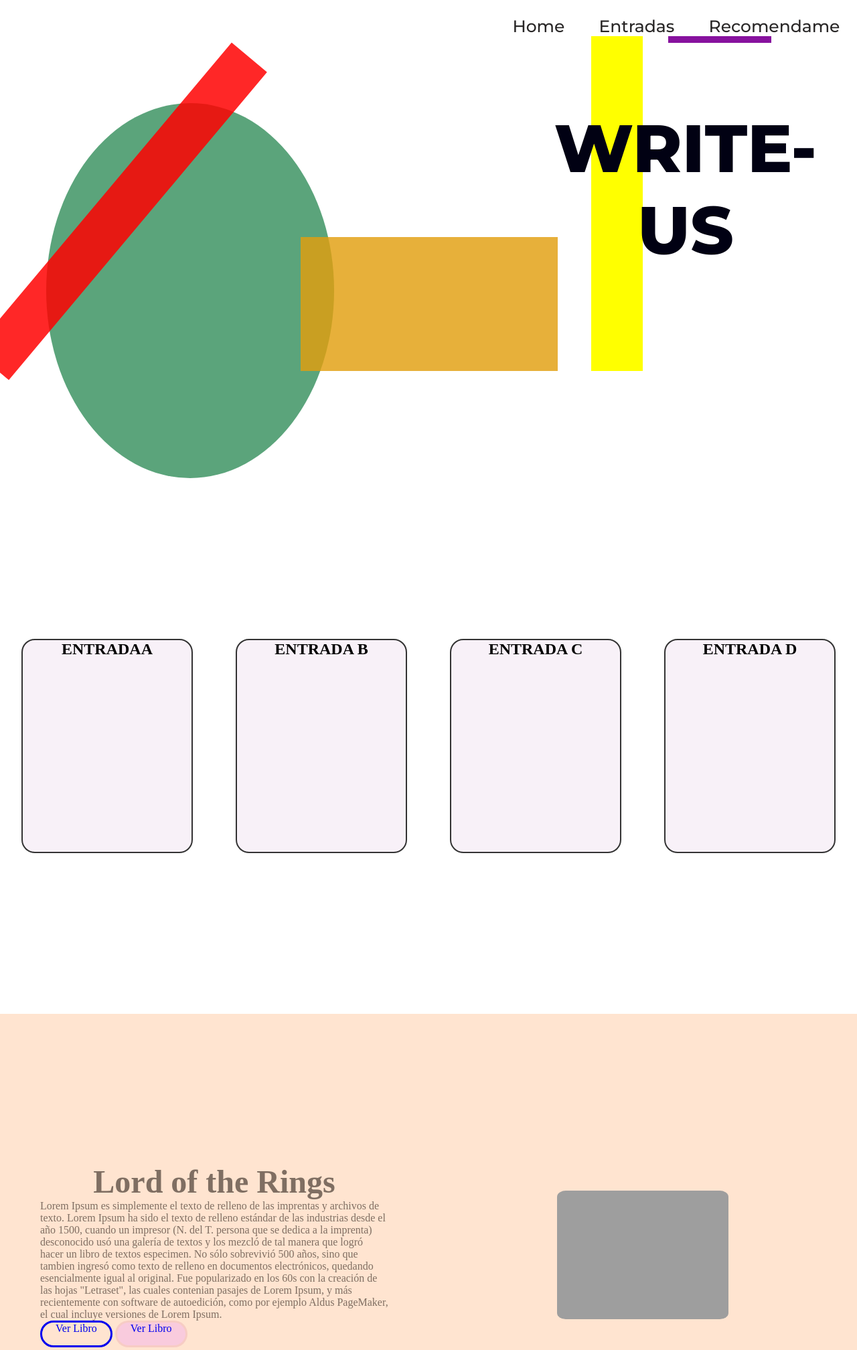
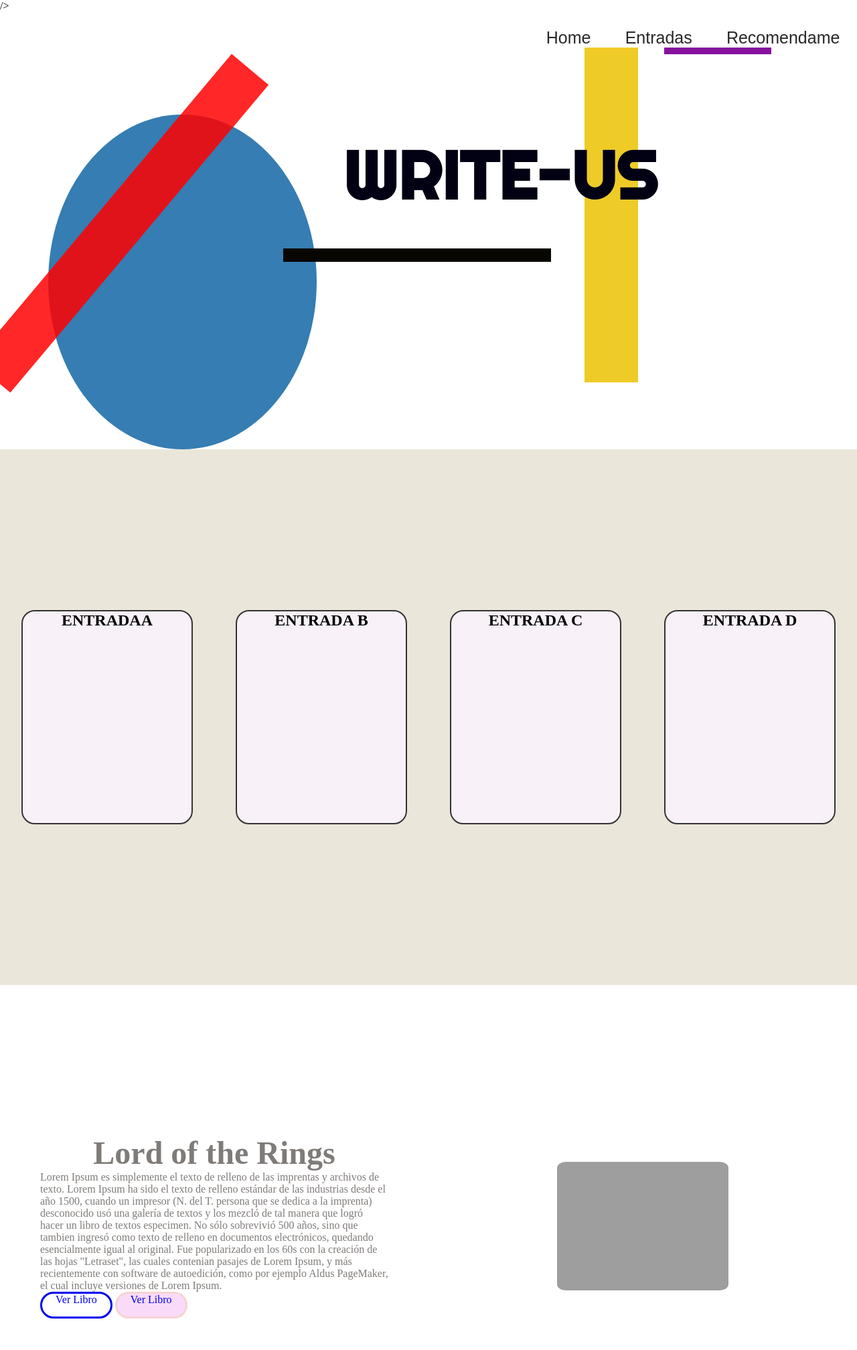
Before and after one commit to noe-mai/Repo-Escrbirnos, a PHP site: page / in a window 1280 px wide. Shown: the top 2016 px of the page at 67% size. Run offline with PHP 8.4, Linux system fonts and the light colour scheme; grey boxes are pictures that could not be loaded.

Commit message:
Imgs nuevas

```diff
--- a/index.html
+++ b/index.html
@@ -4,9 +4,11 @@
     <meta charset="utf-8" />
     <link href="styles.css" rel="stylesheet" />
     <link rel="preconnect" href="https://fonts.gstatic.com" />
+    <link <link rel="preconnect" href="https://fonts.gstatic.com" />
     <link
-      href="https://fonts.googleapis.com/css2?family=Montserrat:wght@100;500;800;900&display=swap"
+      href="https://fonts.googleapis.com/css2?family=Righteous&display=swap"
       rel="stylesheet"
+    />
     />
     <title>WRITE-US🛸</title>
   </head>
@@ -26,7 +28,7 @@
         <h1 class="write-us">WRITE-US</h1>
         <div class="formas">
           <div class="red"></div>
-          <div class="green"></div>
+          <div class="blue"></div>
           <div class="orange"></div>
           <div class="yellow"></div>
           <div class="purple"></div>
@@ -76,6 +78,12 @@
         </div>
       </section>
     </div>
-    <footer></footer>
+    <footer>
+      <div class="shapes-footer">
+        <div class="red-rectangule"></div>
+        <div class="purple-triangle"></div>
+        <div class="yellow-square"></div>
+      </div>
+    </footer>
   </body>
 </html>
--- a/styles.css
+++ b/styles.css
@@ -13,7 +13,7 @@ html {
 .contenedor {
   width: 100%;
   height: auto;
-  background-color: #ffe4d0;
+  background-color: #ffffff;
 }
 
 .hero {
@@ -25,12 +25,12 @@ html {
 
 .write-us {
   position: absolute;
-  top: 20%;
-  left: 60%;
+  top: 25%;
+  left: 40%;
 
   color: #010113;
   font-size: 100px;
-  font-family: "Montserrat", sans-serif;
+  font-family: "Righteous", cursive;
   font-weight: bold;
   text-align: center;
 
@@ -53,17 +53,17 @@ html {
   animation-name: red;
 }
 
-.green {
+.blue {
   display: flex;
-  height: 560px;
-  width: 560px;
+  height: 500px;
+  width: 500px;
   left: 40px;
   margin-top: 100px;
 
   border-radius: 50%;
-  background-color: rgba(46, 139, 86, 0.781);
+  background-color: #357db2;
 
-  animation-name: green;
+  animation-name: circle-blue;
   animation-duration: 4s;
   animation-direction: alternate;
   animation-iteration-count: infinite;
@@ -71,9 +71,10 @@ html {
 }
 
 .orange {
-  background-color: rgba(226, 159, 14, 0.815);
-  height: 200px;
+  background-color: rgb(8, 6, 0);
+  height: 20px;
   width: 500px;
+
   margin-top: 300px;
   position: relative;
   left: -50px;
@@ -81,7 +82,7 @@ html {
 
 .yellow {
   position: relative;
-  background-color: yellow;
+  background-color: #efcb27;
   height: 500px;
   width: 100px;
   margin-right: 3vw;
@@ -95,22 +96,12 @@ html {
   margin-right: 10vw;
 }
 
-@keyframes green {
+@keyframes circle-blue {
   from {
     left: 0px;
   }
   to {
     left: 500px;
-  }
-}
-@keyframes orange {
-  from {
-    background-color: rgba(226, 159, 14, 0.815);
-    width: 500px;
-  }
-  to {
-    background-color: coral;
-    width: 700px;
   }
 }
 
@@ -163,6 +154,7 @@ li {
   display: flex;
   width: 100%;
   height: 100vh;
+  background-color: #eae6d9;
   flex-direction: row;
   align-items: center;
   justify-content: space-around;
@@ -189,7 +181,7 @@ h2 {
   justify-content: center;
   width: 100%;
   height: 90vh;
-  background-color: #ffe4d0;
+  background-color: #ffffff;
 }
 
 .box-title {
@@ -248,6 +240,6 @@ h2 {
 
 footer {
   width: 100%;
-  height: 100vh;
-  background-color: #231e21;
+  height: 90vh;
+  background-color: #eae6d9;
 }
```
Also changed, not shown: image/Free Bauhaus Vector #2-03.png (added), image/Free Bauhaus Vector #3.png (added), image/azul-03.png (added), image/banner-06.png (added), image/circulocuadrado-04.png (added), image/libro.jpeg (deleted), image/red-03.png (added), image/triangulo-05.png (added), image/yellow-03.png (added).
